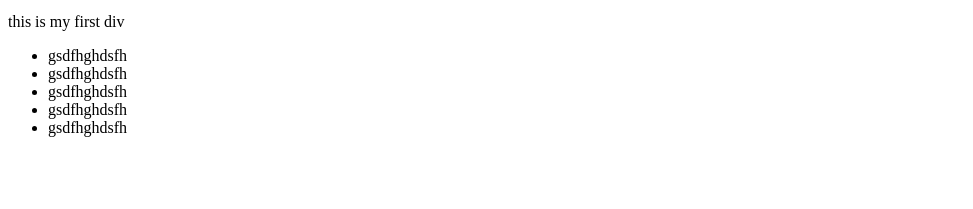
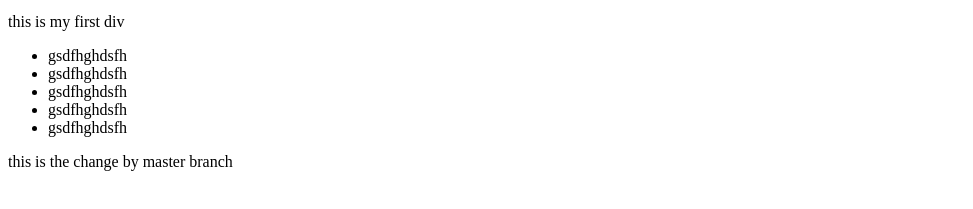
Before and after one commit to kiran903/datewithgit-sample, a plain HTML site: page index.html in a window 1280 px wide. Shown: the part 101-310 px from the top of the page, without its empty margins (0-973 px from the left). Drawn offline with Linux system fonts and the light colour scheme.

Commit message:
index change in master

```diff
--- a/index.html
+++ b/index.html
@@ -18,5 +18,8 @@
     <li>gsdfhghdsfh</li>
     <li>gsdfhghdsfh</li>
   </ul>
+  <div>
+    this is the change by master branch
+  </div>
 </body>
 </html>
```
